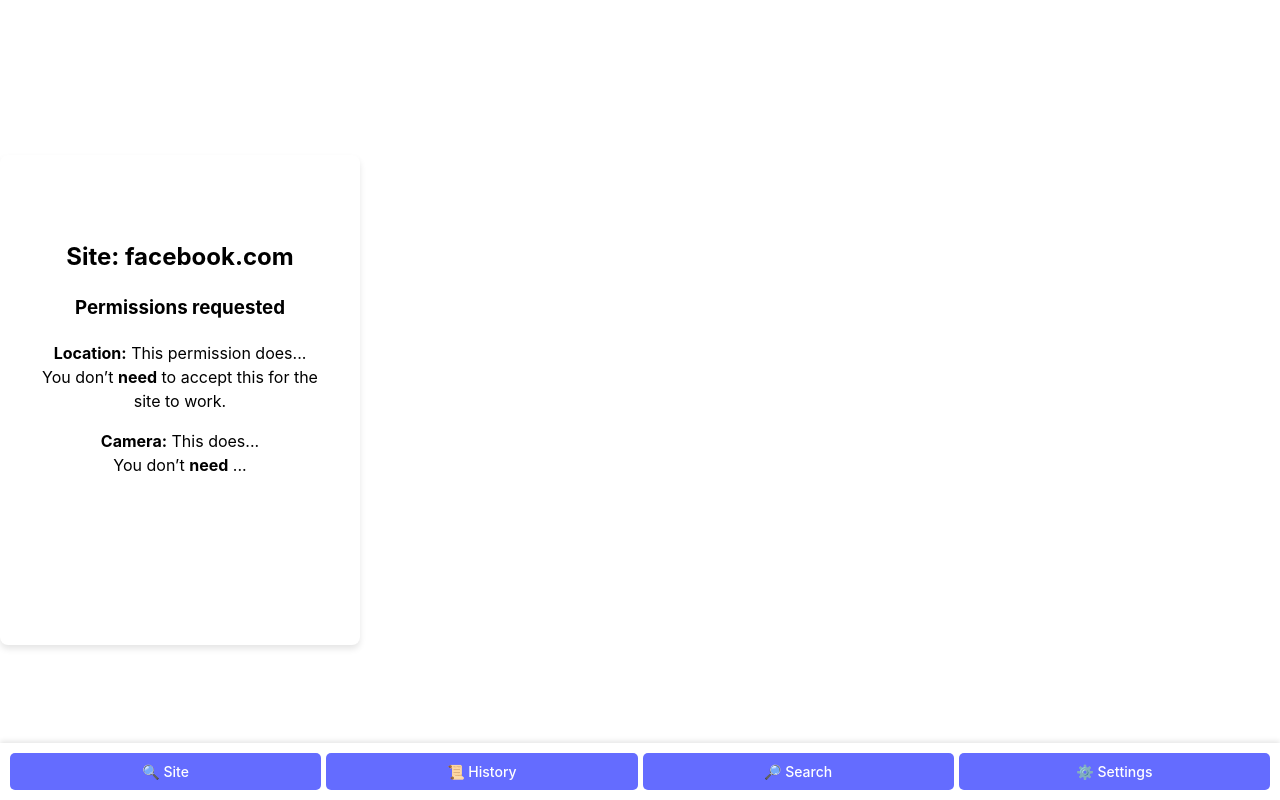
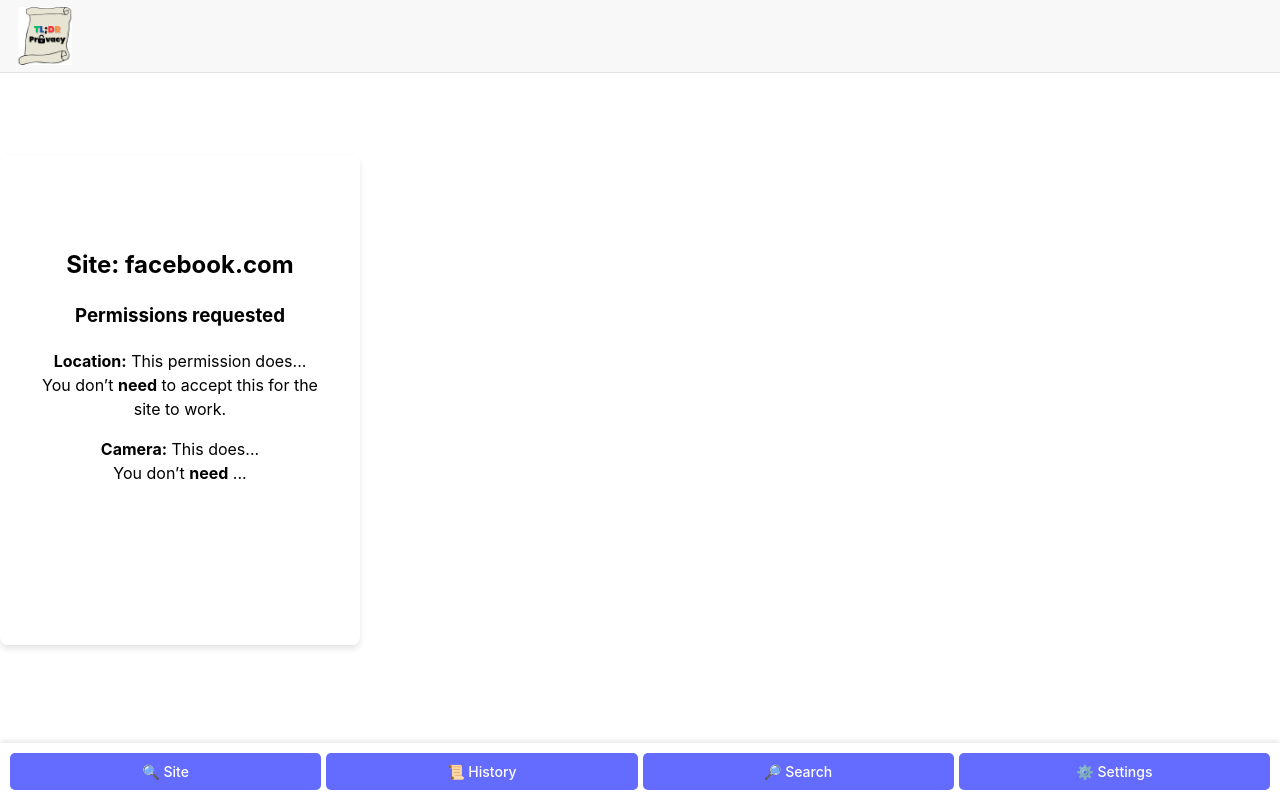
Before and after one commit to TL-DR-Privacy/tl-dr-privacy, a React (Vite) app: page / in a window 1280 px wide. Built offline with nearby package versions, Linux system fonts and the light colour scheme.

Commit message:
added logo to top left corner and added a colored header bar

```diff
--- a/src/App.css
+++ b/src/App.css
@@ -4,7 +4,7 @@
 It defines layout, color, spacing, and interactive states for a mobile-friendly UI.
 Programmers: Nayyir and Mark
 Created 2/19/2025
-Edited 2/27/2025
+Edited 3/4/2025
 Preconditions:  The HTML structure must include elements with the classes used in this stylesheet. The stylesheet must be properly linked in the HTML file for the styles to apply
 Postconditions: The UI will display with a centered app container, a scrollable content area, and a fixed, responsive navigation bar at the bottom.
 Error and Exceptions: If the browser does not support specific CSS properties, fallback styling may apply
@@ -77,7 +77,7 @@
   background-color: #f8f8f8;
   border-bottom: 1px solid #e0e0e0;
   z-index: 1000;
-  height: 48px;
+  height: 56px; /*adjusts header bar height for larger logo*/
 }
 
 .logo-container {
@@ -86,12 +86,12 @@
 }
 
 .app-logo {
-  height: 32px;
+  height: 58px; /*changes logo size*/
   width: auto;
 }
 
 .content-area {
-  margin-top: 48px;
+  margin-top: 56px; /*match header height*/
   padding: 16px;
 }
 
--- a/src/App.tsx
+++ b/src/App.tsx
@@ -3,13 +3,13 @@
 // Site, history, search and settings can be toggled between using the navbar
 // Programmers: Nayyir and Mark
 // Created 2/19/2025
-// Edited 2/27/2025
-// Preconditions: React development environment is set up. Site, History, Serach and Setting exist in the correct path. App.css is availible for styling.
+// Edited 3/4/2025
+// Preconditions: React development environment is set up. Site, History, Search and Setting exist in the correct path. App.css is availible for styling.
 // Postconditions: The component renders the content of the page corresponding to the activePage state.
 // Error and Exceptions: If activePage value is invalid, Site is the default component.
 // Side effects:
 // Invariants:
-// Known Faults:
+// Known Faults: can't display the h2 header from each page in the colored header bar next to the logo yet
 
 import { useState } from "react";
 import "./App.css";
@@ -17,7 +17,7 @@
 import History from "./History/History";
 import Search from "./Search/Search";
 import Settings from "./Settings/Settings";
-import React from "react";
+//import React from "react";
 
 export default function App() {
   const [activePage, setActivePage] = useState("site");
@@ -41,6 +41,11 @@
 
   return (
     <div className="app-container">
+      <div className="header-section">
+        <div className="logo-container">
+          <img src="128.png" alt="TLDR Privacy Logo" className="app-logo"/> {/*adds logo to top*/}
+        </div>
+      </div>
       <div className="content-area">{renderActivePage()}</div>
       {/*display of navbar buttons*/}
       <div className="popup-nav">
--- a/src/History/History.tsx
+++ b/src/History/History.tsx
@@ -4,7 +4,7 @@
 
 import { FC } from "react";
 import "./History.css";
-import React from "react";
+//import React from "react";
 
 const History: FC = () => {
   return (
--- a/src/Search/Search.tsx
+++ b/src/Search/Search.tsx
@@ -3,7 +3,7 @@
 
 import { FC } from "react";
 import "./Search.css";
-import React from "react";
+//import React from "react";
 
 const Search: FC = () => {
   return (
--- a/src/Settings/Settings.tsx
+++ b/src/Settings/Settings.tsx
@@ -4,7 +4,7 @@
 
 import { FC } from "react";
 import "./Settings.css";
-import React from "react";
+//import React from "react";
 
 const Settings: FC = () => {
   return (
--- a/src/Site/Site.tsx
+++ b/src/Site/Site.tsx
@@ -4,7 +4,7 @@
 
 import { FC } from "react";
 import "./Site.css";
-import React from "react";
+//import React from "react";
 
 const Site: FC = () => {
   return (
```
